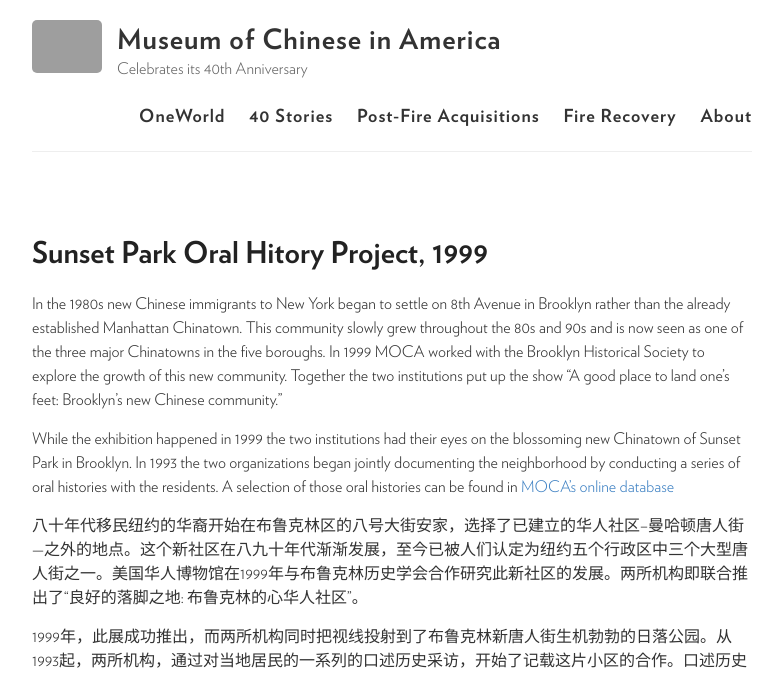
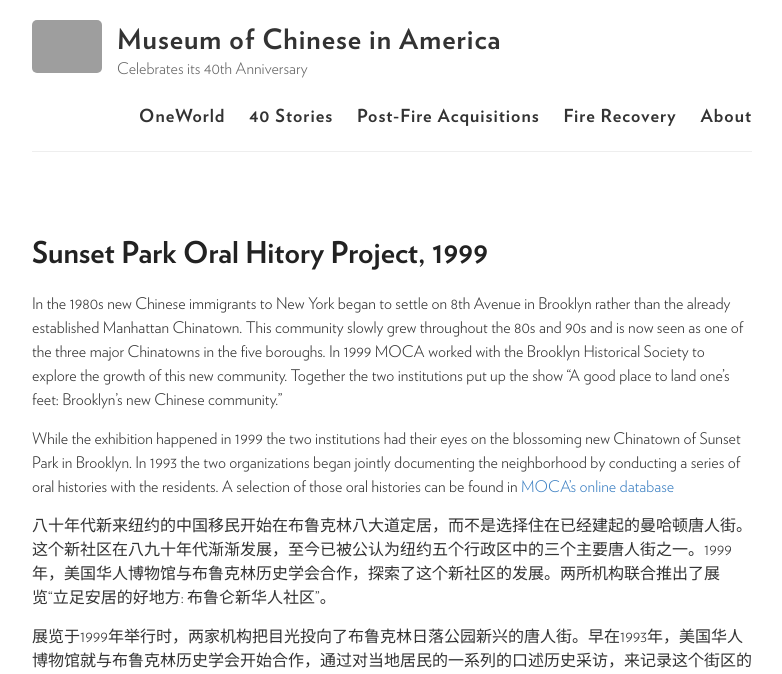
Before and after one commit to moca40/moca40.github.io, a Jekyll site: the page built from _stories/1999-01-01-8th-ave.md, in a window 1280 px wide. Shown: the top 674 px of the page, without its empty margins (248-1030 px from the left). Built offline with Jekyll 4.4.1, drawn with Linux system fonts in a browser that asks for light colours; some of the changed text lies outside the part shown; grey boxes are pictures that could not be loaded.

Commit message:
Update 1999-01-01-8th-ave.md

```diff
--- a/_stories/1999-01-01-8th-ave.md
+++ b/_stories/1999-01-01-8th-ave.md
@@ -30,7 +30,7 @@
     img: https://user-images.githubusercontent.com/47676628/90424982-0c530780-e08d-11ea-86f3-f3ea1f406a91.jpg
     url: http://ohms.mocanyc.org/interviews.php?ProjectName=8th+Avenue+-+Sunset+Park+Oral+History+Collection
   -
-    img: https://user-images.githubusercontent.com/47676628/90424987-0e1ccb00-e08d-11ea-8b44-c660b621eb46.jpg
+    img: https://user-images.githubusercontent.com/47676628/90424987-0e1ccb00-e08d-11ea-8b44-c660b621eb46.jpg年
     url: http://ohms.mocanyc.org/interviews.php?ProjectName=8th+Avenue+-+Sunset+Park+Oral+History+Collection
   -
     img: https://user-images.githubusercontent.com/47676628/90424990-0f4df800-e08d-11ea-984c-655af6fd2c1a.jpg
@@ -50,8 +50,8 @@
 
 While the exhibition happened in 1999 the two institutions had their eyes on the blossoming new Chinatown of Sunset Park in Brooklyn.  In 1993 the two organizations began jointly documenting the neighborhood by conducting a series of oral histories with the residents.  A selection of those oral histories can be found in [MOCA’s online database](http://ohms.mocanyc.org/interviews.php?ProjectName=8th+Avenue+-+Sunset+Park+Oral+History+Collection)
 
-八十年代移民纽约的华裔开始在布鲁克林区的八号大街安家，选择了已建立的华人社区--曼哈顿唐人街—之外的地点。这个新社区在八九十年代渐渐发展，至今已被人们认定为纽约五个行政区中三个大型唐人街之一。美国华人博物馆在1999年与布鲁克林历史学会合作研究此新社区的发展。两所机构即联合推出了“良好的落脚之地: 布鲁克林的心华人社区”。
+八十年代新来纽约的中国移民开始在布鲁克林八大道定居，而不是选择住在已经建起的曼哈顿唐人街。这个新社区在八九十年代渐渐发展，至今已被公认为纽约五个行政区中的三个主要唐人街之一。1999年，美国华人博物馆与布鲁克林历史学会合作，探索了这个新社区的发展。两所机构联合推出了展览“立足安居的好地方: 布鲁仑新华人社区”。
 
-1999年，此展成功推出，而两所机构同时把视线投射到了布鲁克林新唐人街生机勃勃的日落公园。从1993起，两所机构，通过对当地居民的一系列的口述历史采访，开始了记载这片小区的合作。口述历史特选可在[美国华人博物馆网络资料库查看](http://ohms.mocanyc.org/interviews.php?ProjectName=8th+Avenue+-+Sunset+Park+Oral+History+Collection)
+展览于1999年举行时，两家机构把目光投向了布鲁克林日落公园新兴的唐人街。早在1993年，美国华人博物馆就与布鲁克林历史学会开始合作，通过对当地居民的一系列的口述历史采访，来记录这个街区的发展。这些口述历史中的绝大部分可以在[美国华人博物馆在线数据库](http://ohms.mocanyc.org/interviews.php?ProjectName=8th+Avenue+-+Sunset+Park+Oral+History+Collection)中收听。
 
 {% include slideshow.html %}
```
